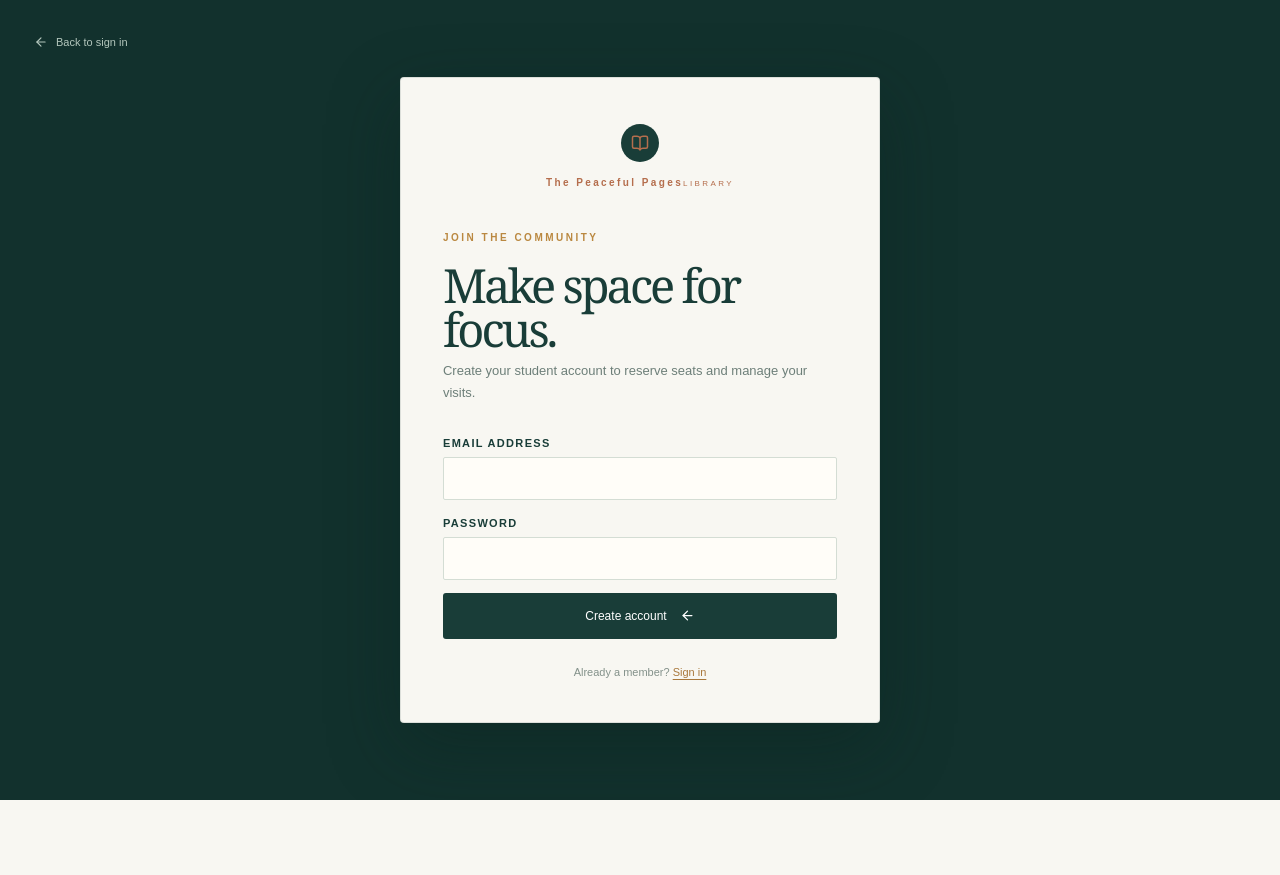
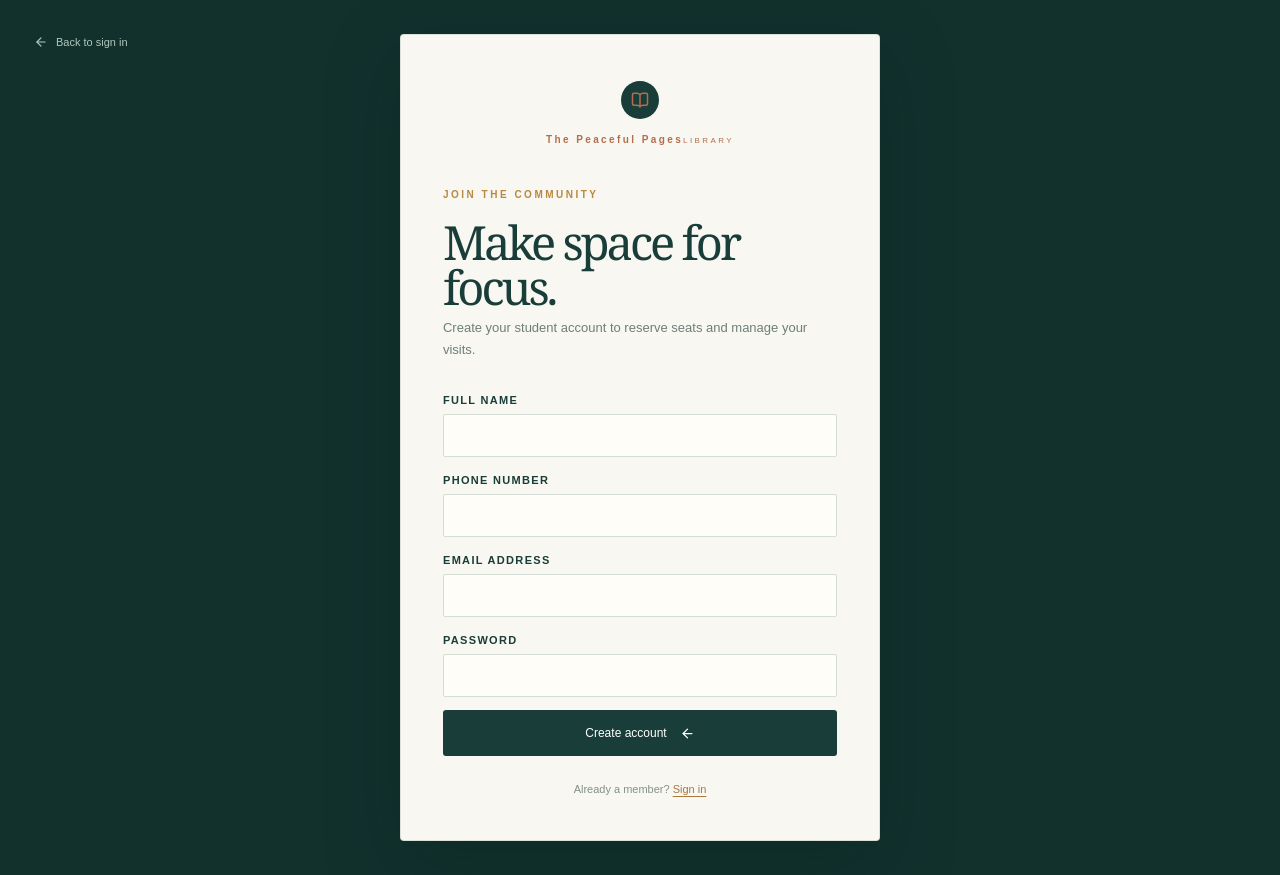
Before and after one commit to Nidra07/librarypage, a Next.js app: page /auth/sign-up in a window 1280 px wide. Before the commit the page ends 800 px from the top, so only its background shows below. Built offline with nearby package versions, Linux system fonts and the light colour scheme.

Commit message:
Capture student profile details

```diff
--- a/app/auth/sign-up/page.tsx
+++ b/app/auth/sign-up/page.tsx
@@ -6,13 +6,15 @@ import { ArrowLeft, BookOpen } from 'lucide-react'
 import { createClient } from '@/lib/supabase/client'
 
 export default function SignUpPage() {
+  const [fullName, setFullName] = useState('')
+  const [phone, setPhone] = useState('')
   const [email, setEmail] = useState('')
   const [password, setPassword] = useState('')
   const [message, setMessage] = useState('')
   async function submit(event: React.FormEvent<HTMLFormElement>) {
     event.preventDefault()
-    const { error } = await createClient().auth.signUp({ email, password, options: { emailRedirectTo: process.env.NEXT_PUBLIC_DEV_SUPABASE_REDIRECT_URL ?? `${window.location.origin}/auth/callback` } })
+    const { error } = await createClient().auth.signUp({ email, password, options: { data: { full_name: fullName, phone }, emailRedirectTo: process.env.NEXT_PUBLIC_DEV_SUPABASE_REDIRECT_URL ?? `${window.location.origin}/auth/callback` } })
     setMessage(error ? 'Unable to create account. Please check your details and try again.' : 'Check your inbox to confirm your student account.')
   }
-  return <main className="auth-page"><Link href="/auth/login" className="auth-back"><ArrowLeft /> Back to sign in</Link><section className="auth-card"><div className="auth-brand"><span className="brand-mark"><BookOpen /></span><span><strong>The Peaceful Pages</strong><small>LIBRARY</small></span></div><div className="eyebrow">Join the community</div><h1>Make space for focus.</h1><p className="auth-intro">Create your student account to reserve seats and manage your visits.</p><form onSubmit={submit} className="auth-form"><label>Email address<input type="email" value={email} onChange={event => setEmail(event.target.value)} required /></label><label>Password<input type="password" value={password} onChange={event => setPassword(event.target.value)} minLength={8} required /></label><button className="primary-button auth-submit" type="submit">Create account <ArrowLeft className="rotate-180" /></button></form>{message && <p className="auth-note" role="status">{message}</p>}<p className="auth-foot">Already a member? <Link href="/auth/login">Sign in</Link></p></section></main>
+  return <main className="auth-page"><Link href="/auth/login" className="auth-back"><ArrowLeft /> Back to sign in</Link><section className="auth-card"><div className="auth-brand"><span className="brand-mark"><BookOpen /></span><span><strong>The Peaceful Pages</strong><small>LIBRARY</small></span></div><div className="eyebrow">Join the community</div><h1>Make space for focus.</h1><p className="auth-intro">Create your student account to reserve seats and manage your visits.</p><form onSubmit={submit} className="auth-form"><label>Full name<input value={fullName} onChange={event => setFullName(event.target.value)} autoComplete="name" required /></label><label>Phone number<input type="tel" value={phone} onChange={event => setPhone(event.target.value)} autoComplete="tel" /></label><label>Email address<input type="email" value={email} onChange={event => setEmail(event.target.value)} required /></label><label>Password<input type="password" value={password} onChange={event => setPassword(event.target.value)} minLength={8} required /></label><button className="primary-button auth-submit" type="submit">Create account <ArrowLeft className="rotate-180" /></button></form>{message && <p className="auth-note" role="status">{message}</p>}<p className="auth-foot">Already a member? <Link href="/auth/login">Sign in</Link></p></section></main>
 }
```
